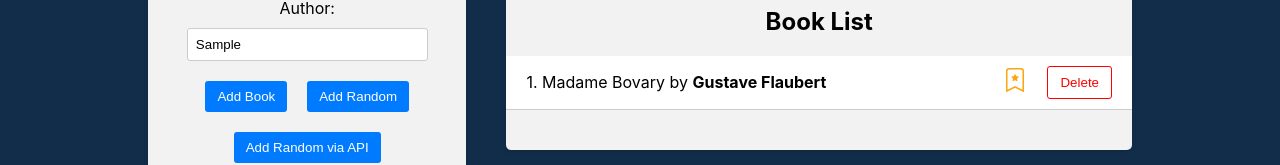
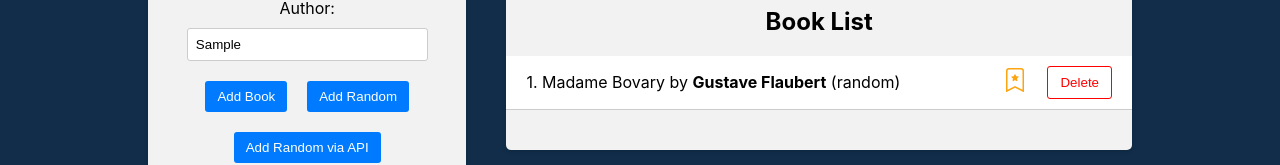
Before and after one commit to underwhot/react-redux, a React (Create React App) app in the folder frontend/: page / in a window 1280 px wide. Both pictures are taken after typing "Sample", "Sample" into the empty fields and a click on the button "Add Random". Shown: the part 286-451 px from the top of the page. Built offline with nearby package versions, Linux system fonts and the light colour scheme.

Commit message:
Add book source

```diff
--- a/frontend/src/components/BookForm/BookForm.jsx
+++ b/frontend/src/components/BookForm/BookForm.jsx
@@ -18,7 +18,10 @@ export const BookForm = () => {
     e.preventDefault();
 
     if (titleValue && authorValue) {
-      const book = createBookWithID({ title: titleValue, author: authorValue });
+      const book = createBookWithID(
+        { title: titleValue, author: authorValue },
+        'manual'
+      );
       dispatch(setAddBook(book));
 
       setTitleValue('');
@@ -30,14 +33,14 @@ export const BookForm = () => {
     const randomIndex = Math.floor(Math.random() * booksData.length);
     const randomBook = booksData[randomIndex];
 
-    dispatch(setAddBook(createBookWithID(randomBook)));
+    dispatch(setAddBook(createBookWithID(randomBook, 'random')));
   };
 
   const addRandomBookViaAPIHandler = async () => {
     try {
       const res = await axios.get('http://localhost:4000/random-book');
       if (res.data && res.data.title && res.data.author) {
-        dispatch(setAddBook(createBookWithID(res.data)));
+        dispatch(setAddBook(createBookWithID(res.data, 'API')));
       }
     } catch (error) {
       console.error('Error fetching random book via api', error);
--- a/frontend/src/components/BookList/BookList.jsx
+++ b/frontend/src/components/BookList/BookList.jsx
@@ -64,7 +64,8 @@ export const BookList = () => {
                 {++i}. {highlightMatch(book.titleValue, filterTitle)} by{' '}
                 <strong>
                   {highlightMatch(book.authorValue, filterAuthor)}
-                </strong>
+                </strong>{' '}
+                ({book.source})
               </div>
               <div className="book-actions">
                 <span onClick={() => toggleFavouriteHadler(book.id)}>
--- a/frontend/src/utils/createBookWithID.js
+++ b/frontend/src/utils/createBookWithID.js
@@ -1,9 +1,10 @@
 import { v4 as uuidv4 } from 'uuid';
 
-export const createBookWithID = (book) => {
+export const createBookWithID = (book, source) => {
   return {
     titleValue: book.title,
     authorValue: book.author,
+    source,
     isFavourite: false,
     id: uuidv4(),
   };
```
